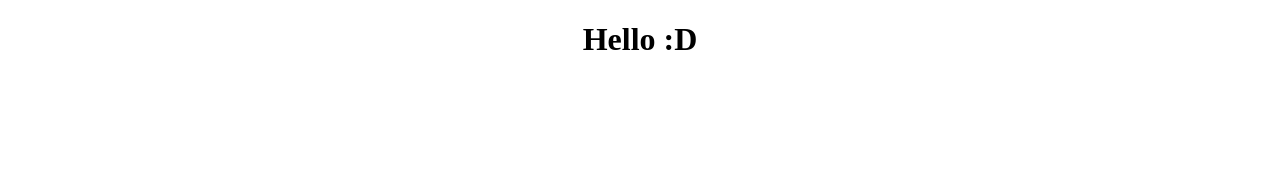
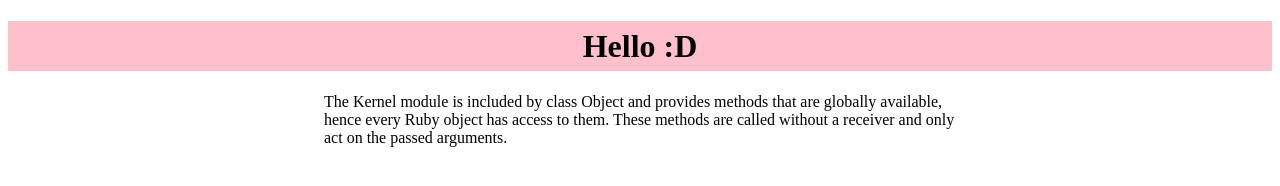
Before and after one commit to annscar0812/test, a plain HTML site: page index.html in a window 1280 px wide. Drawn offline with Linux system fonts and the light colour scheme.

Commit message:
no message

```diff
--- a/index.html
+++ b/index.html
@@ -4,8 +4,12 @@
     <meta charset="UTF-8">
     <meta name="viewport" content="width=device-width, initial-scale=1.0">
     <title>hello</title>
+    <link rel="stylesheet" href="main.css">
 </head>
 <body>
     <h1 style="text-align: center;">Hello :D</h1>
+    <p>The Kernel module is included by class Object and provides methods that are globally available, hence every Ruby
+        object has access to them. These methods are called without a receiver and only act on the passed arguments.
+    </p>
 </body>
 </html>
--- /dev/null
+++ b/main.css
@@ -0,0 +1,10 @@
+h1{
+    width: 100%;
+    height: 50px;
+    line-height: 50px;
+    background: pink;
+}
+p{
+    margin: 0 auto;
+    width: 50%;
+}
```
